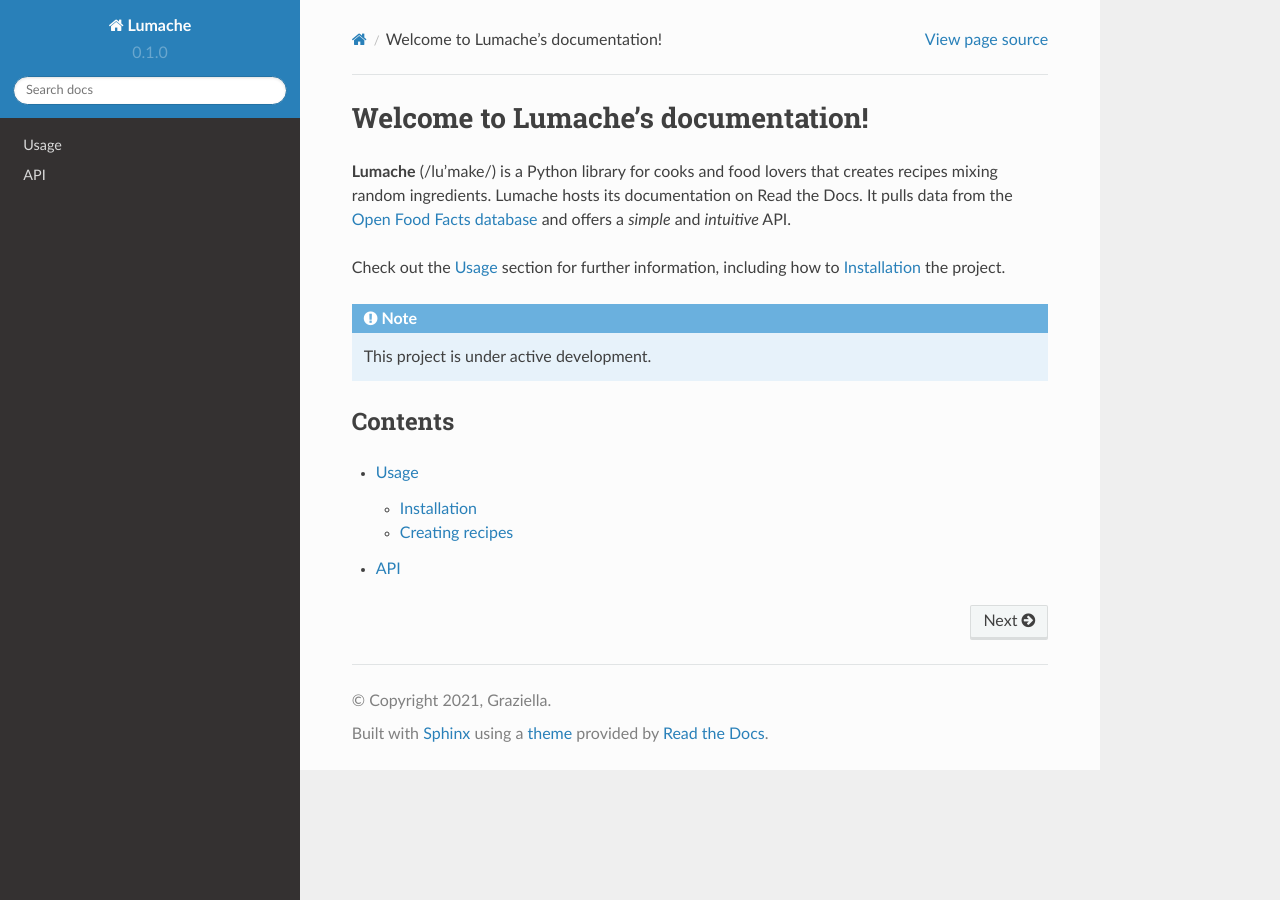
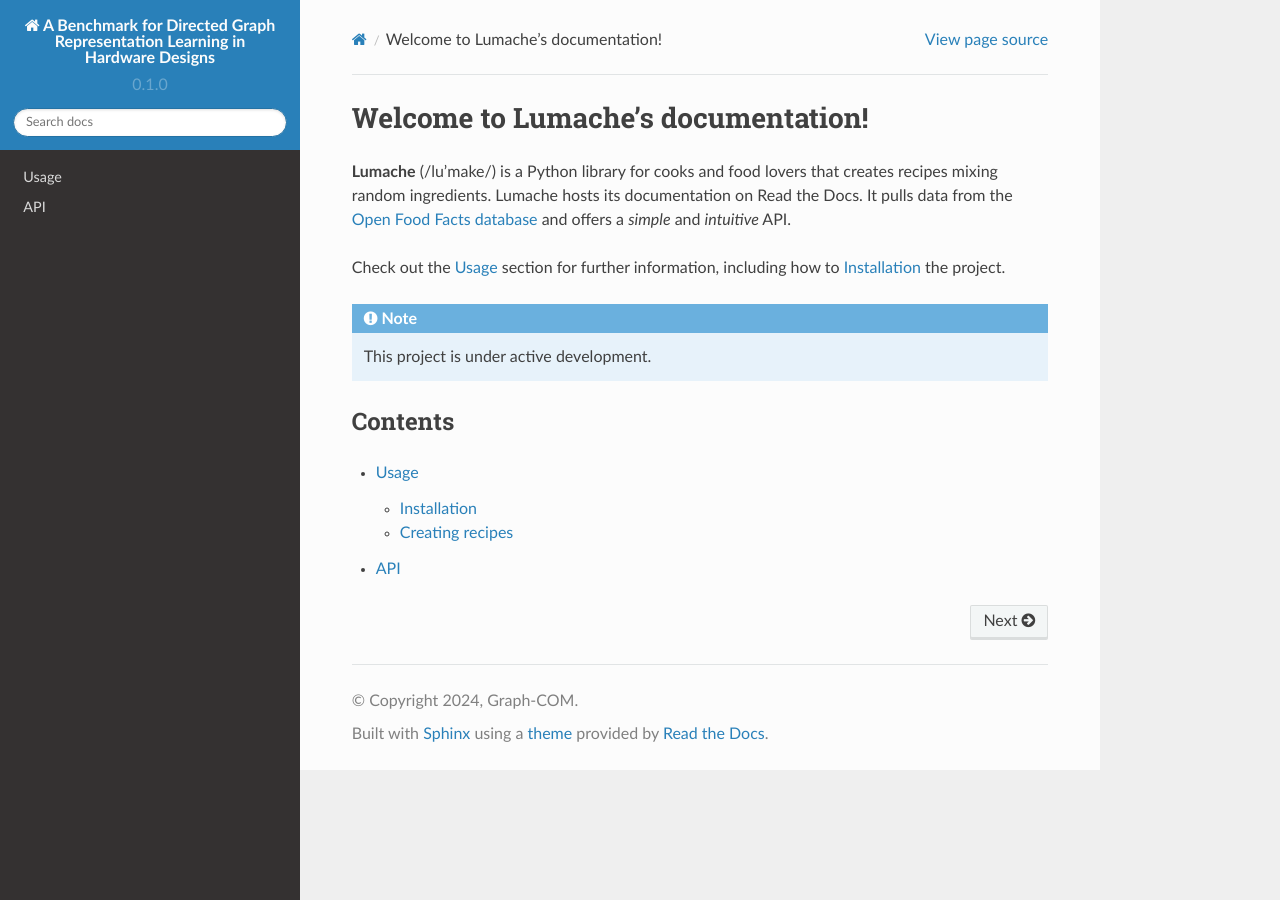
Before and after one commit to Graph-COM/Benchmark_for_DGRL_in_Hardwares, a Sphinx documentation site: the page built from docs/source/index.rst, in a window 1280 px wide. Built offline with Sphinx 7.4.7 and the Read the Docs theme 2.0.0, drawn with Linux system fonts in a browser that asks for light colours.

Commit message:
Update conf.py, name of repo

```diff
--- a/docs/source/conf.py
+++ b/docs/source/conf.py
@@ -2,9 +2,9 @@
 
 # -- Project information
 
-project = 'Lumache'
-copyright = '2021, Graziella'
-author = 'Graziella'
+project = 'A Benchmark for Directed Graph Representation Learning in Hardware Designs'
+copyright = '2024, Graph-COM'
+author = 'Graph-COM'
 
 release = '0.1'
 version = '0.1.0'
```
